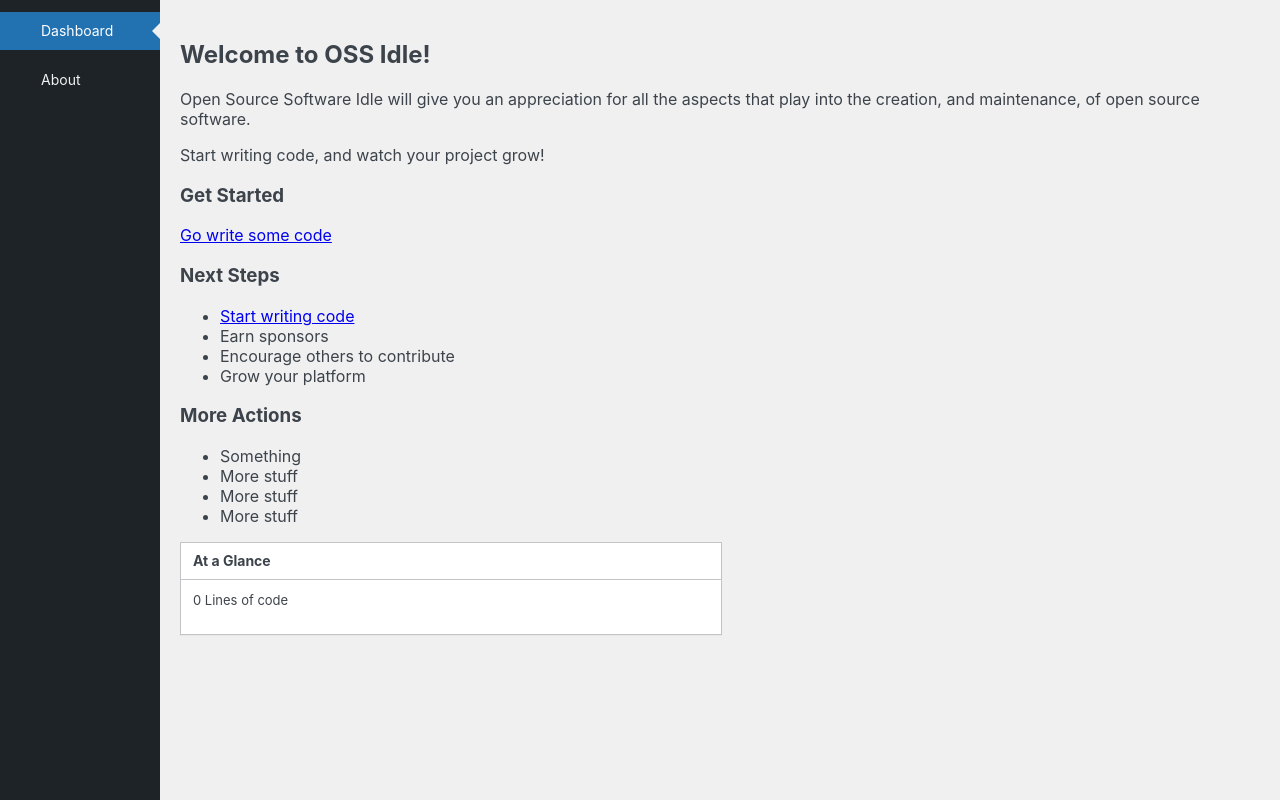
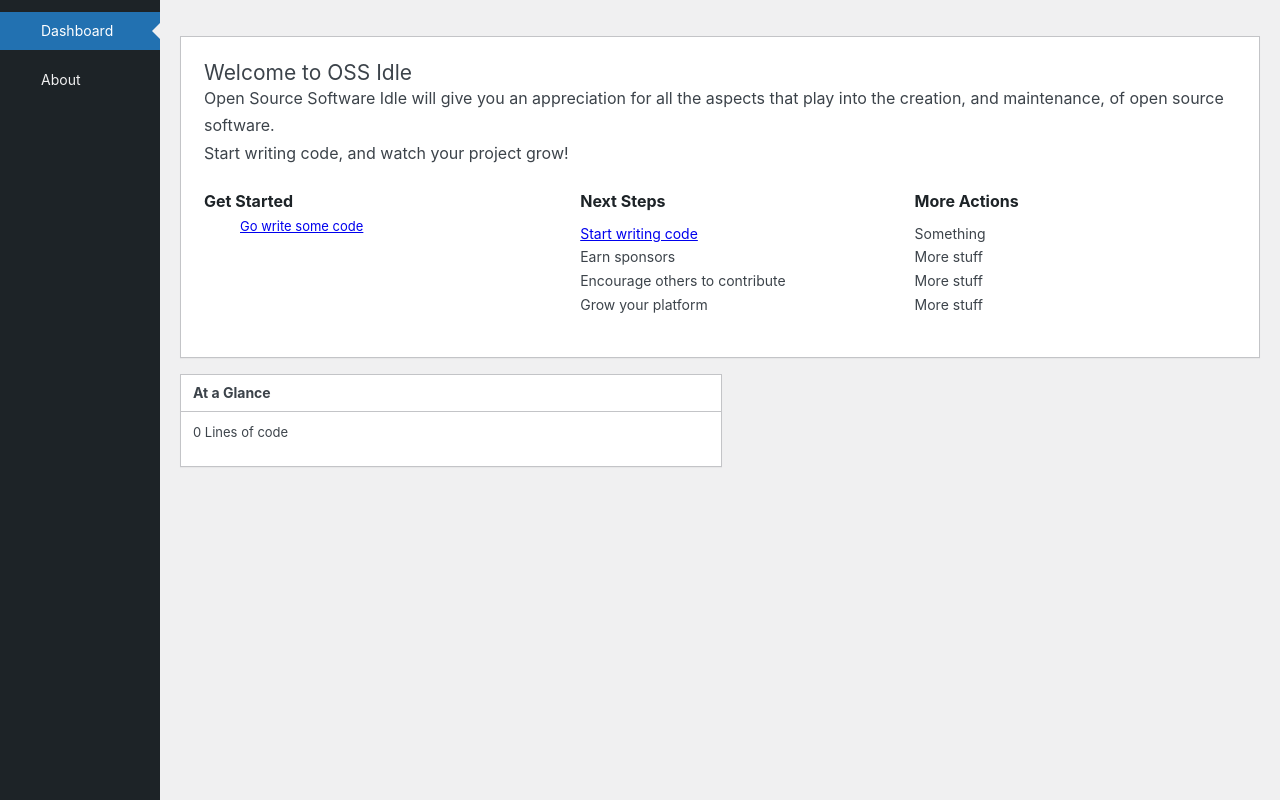
Before and after one commit to Clorith/OSS-Idle, a React (Create React App) app: page / in a window 1280 px wide. Built offline with nearby package versions, Linux system fonts and the light colour scheme.

Commit message:
Split hero box into its own component

```diff
--- a/src/styles/ui/herobox.css
+++ b/src/Interface/Components/Hero/hero.css
@@ -2,7 +2,7 @@
     position: relative;
     overflow: auto;
     margin: 16px 0;
-    padding: 23px 10px 0;
+    padding: 23px 10px;
     border: 1px solid #c3c4c7;
     box-shadow: 0 1px 1px rgb(0 0 0 / 4%);
     background: #fff;
--- /dev/null
+++ b/src/Interface/Components/Hero/index.js
@@ -0,0 +1,19 @@
+import './hero.css';
+
+function Hero( props ) {
+    return (
+        <div className="hero-box">
+            <div className="hero-box-content">
+                {props?.title &&
+                    <h2>
+                        { props.title }
+                    </h2>
+                }
+
+                { props?.children }
+            </div>
+        </div>
+    )
+}
+
+export default Hero;
--- a/src/Pages/Code/index.js
+++ b/src/Pages/Code/index.js
@@ -1,4 +1,5 @@
 import {useState} from "react";
+import Hero from "../../Interface/Components/Hero";
 
 import './code.css';
 import * as SampleCodes from "./sample-code";
@@ -56,10 +57,7 @@ function Code( { resources, setResources, feature } ) {
     return(
         <div id="code-screen">
             <div className="left-side">
-                <div className="hero-box">
-                    <div className="hero-box-content">
-                        <h2>Writing code</h2>
-
+                <Hero title="Writing code">
                     <p className="about-description">
                         Start writing code for your project, hit the button, and watch the magic!
                     </p>
@@ -79,8 +77,7 @@ function Code( { resources, setResources, feature } ) {
                             Your work has earned some recognition, and { resources.sponsors } sponsors are helping to cover x% of your salary so you can continue working on the project.
                         </p>
                     }
-                    </div>
-                </div>
+                </Hero>
 
                 <span className="lines-of-code">
                     { resources.linesOfCode }
--- a/src/Pages/Main/index.js
+++ b/src/Pages/Main/index.js
@@ -1,5 +1,6 @@
 import './postbox.css';
 import {Link, NavLink} from "react-router-dom";
+import Hero from "../../Interface/Components/Hero";
 
 function Main( { resources, feature } ) {
     const {
@@ -10,9 +11,7 @@ function Main( { resources, feature } ) {
 
     return (
         <>
-            <div className="hero-box">
-                <div className="hero-box-content">
-                    <h2>Welcome to OSS Idle!</h2>
+            <Hero title="Welcome to OSS Idle">
                 <p className="about-description">Open Source Software Idle will give you an appreciation for all the aspects that play into the creation, and maintenance, of open source software.</p>
                 <p className="about-description">Start writing code, and watch your project grow!</p>
 
@@ -60,8 +59,7 @@ function Main( { resources, feature } ) {
                         </ul>
                     </div>
                 </div>
-                </div>
-            </div>
+            </Hero>
 
             <div className="postbox ">
                 <div className="postbox-header">
--- a/src/index.css
+++ b/src/index.css
@@ -16,4 +16,3 @@ code {
 }
 
 @import 'styles/ui/buttons.css';
-@import 'styles/ui/herobox.css';
```
Lines whose indentation alone changed are shown as unchanged.
